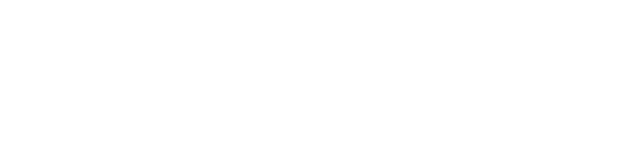
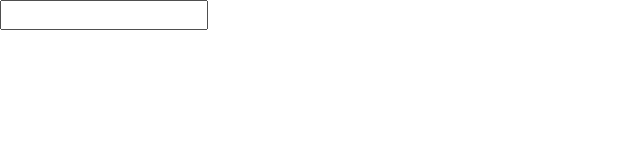
Before and after one commit to heckspoiler/to_do_app, a plain HTML site: page index.html in a window 1280 px wide. Shown: the whole page, without its empty margins (0-640 px from the left). Drawn offline with Linux system fonts and the light colour scheme.

Commit message:
styling header

```diff
--- a/index.html
+++ b/index.html
@@ -5,9 +5,12 @@
     <meta http-equiv="X-UA-Compatible" content="IE=edge">
     <meta name="viewport" content="width=device-width, initial-scale=1.0">
     <link rel="stylesheet" href="./style.css">
+    <script src="./script.js" defer></script>
     <title>To Do List App</title>
 </head>
 <body>
-
+    <header>
+        <input type="text">
+    </header>
 </body>
 </html>
```
